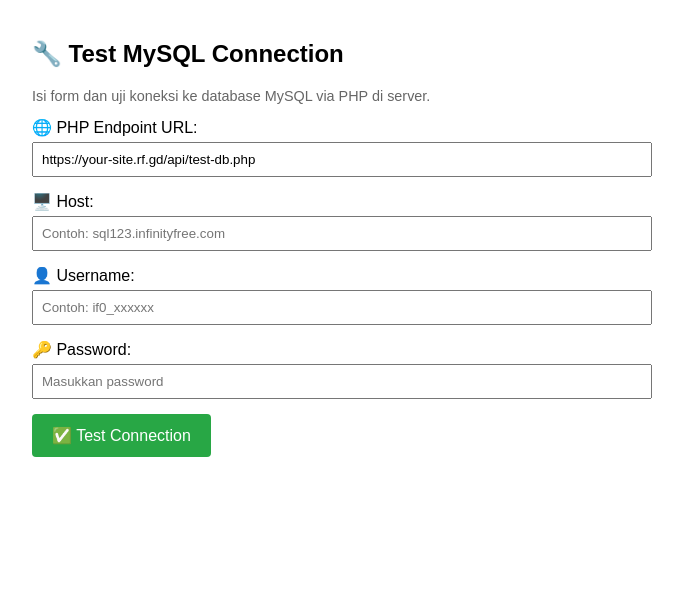
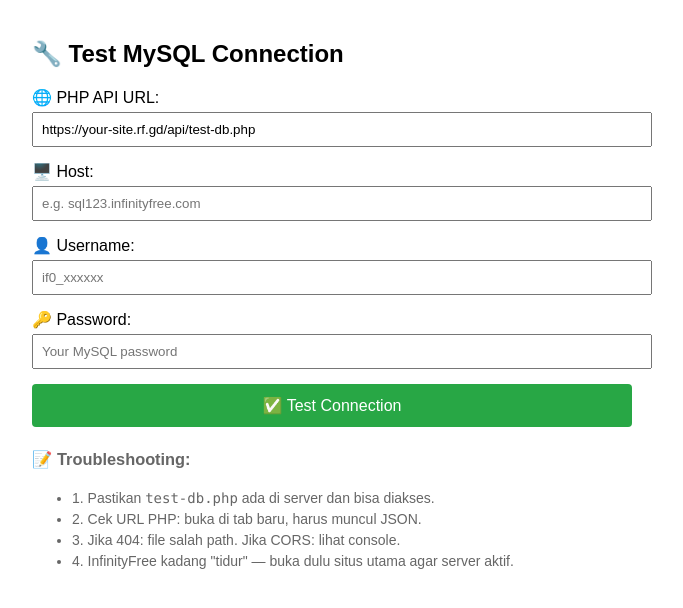
Before and after one commit to shin-meiri/main, a React (Create React App) app: page / in a window 1280 px wide. Shown: the top 608 px of the page, without its empty margins (308-991 px from the left). Built offline with nearby package versions, Linux system fonts and the light colour scheme.

Commit message:
Update DBForm.jsx

```diff
--- a/src/components/DBForm.jsx
+++ b/src/components/DBForm.jsx
@@ -6,11 +6,10 @@ function DBForm() {
     host: '',
     user: '',
     pass: '',
-    endpoint: 'https://your-site.rf.gd/api/test-db.php', // 👈 Input URL
+    phpUrl: 'https://your-site.rf.gd/api/test-db.php', // 👈 tambah input URL
   });
   const [result, setResult] = useState('');
   const [loading, setLoading] = useState(false);
-  const [debug, setDebug] = useState(''); // Info tambahan
 
   const handleChange = (e) => {
     setForm({ ...form, [e.target.name]: e.target.value });
@@ -18,56 +17,32 @@ function DBForm() {
 
   const handleSubmit = async (e) => {
     e.preventDefault();
+    setResult('');
     setLoading(true);
-    setResult('');
-    setDebug('');
-
-    // Validasi URL
-    if (!form.endpoint.startsWith('http')) {
-      setResult('❌ URL endpoint harus dimulai dengan http:// atau https://');
-      setLoading(false);
-      return;
-    }
 
     try {
-      setDebug('🔍 Mengirim request ke: ' + form.endpoint);
-
-      const res = await fetch(form.endpoint, {
+      const res = await fetch(form.phpUrl, {
         method: 'POST',
-        headers: {
-          'Content-Type': 'application/json',
-        },
+        headers: { 'Content-Type': 'application/json' },
         body: JSON.stringify({
           host: form.host,
           user: form.user,
           pass: form.pass,
         }),
-        mode: 'cors', // 👈 Penting untuk CORS
       });
-
-      setDebug(prev => prev + '\n📡 Status HTTP: ' + res.status);
 
       if (!res.ok) {
         throw new Error(`HTTP ${res.status}: ${res.statusText}`);
       }
 
       const data = await res.json();
-      setDebug(prev => prev + '\n📥 Data dari server: ' + JSON.stringify(data));
-
-      if (data.success) {
-        setResult('✅ Connected! ' + (data.server_info ? `MySQL ${data.server_info}` : ''));
-      } else {
-        setResult('❌ Gagal: ' + (data.message || data.error || 'Unknown error'));
-      }
+      setResult(
+        data.success
+          ? `✅ Connected! MySQL: ${data.server_info}`
+          : `❌ Failed: ${data.message}`
+      );
     } catch (err) {
-      console.error('Fetch error:', err);
       setResult(`❌ Error: ${err.message}`);
-      setDebug(prev => prev + '\n🔥 Error: ' + err.message);
-
-      // Detail tambahan
-      if (err.message.includes('Failed to fetch')) {
-        setDebug(prev => prev + '\n💡 Kemungkinan: URL salah, CORS, atau server mati');
-      }
     } finally {
       setLoading(false);
     }
@@ -76,18 +51,15 @@ function DBForm() {
   return (
     <div style={{ padding: '20px', fontFamily: 'Arial', maxWidth: '600px', margin: '0 auto' }}>
       <h2>🔧 Test MySQL Connection</h2>
-      <p style={{ fontSize: '0.9em', color: '#666' }}>
-        Isi form dan uji koneksi ke database MySQL via PHP di server.
-      </p>
 
       <form onSubmit={handleSubmit}>
-        {/* Input Endpoint */}
+        {/* PHP URL Input */}
         <div style={{ marginBottom: '15px' }}>
-          <label>🌐 PHP Endpoint URL:</label>
+          <label>🌐 PHP API URL:</label>
           <input
             type="url"
-            name="endpoint"
-            value={form.endpoint}
+            name="phpUrl"
+            value={form.phpUrl}
             onChange={handleChange}
             placeholder="https://yoursite.rf.gd/api/test-db.php"
             required
@@ -103,7 +75,7 @@ function DBForm() {
             name="host"
             value={form.host}
             onChange={handleChange}
-            placeholder="Contoh: sql123.infinityfree.com"
+            placeholder="e.g. sql123.infinityfree.com"
             required
             style={{ width: '100%', padding: '8px', marginTop: '5px' }}
           />
@@ -117,7 +89,7 @@ function DBForm() {
             name="user"
             value={form.user}
             onChange={handleChange}
-            placeholder="Contoh: if0_xxxxxx"
+            placeholder="if0_xxxxxx"
             required
             style={{ width: '100%', padding: '8px', marginTop: '5px' }}
           />
@@ -131,7 +103,7 @@ function DBForm() {
             name="pass"
             value={form.pass}
             onChange={handleChange}
-            placeholder="Masukkan password"
+            placeholder="Your MySQL password"
             style={{ width: '100%', padding: '8px', marginTop: '5px' }}
           />
         </div>
@@ -143,14 +115,15 @@ function DBForm() {
           style={{
             backgroundColor: '#28a745',
             color: 'white',
-            padding: '12px 20px',
+            padding: '12px 24px',
             border: 'none',
             borderRadius: '4px',
+            fontSize: '16px',
             cursor: loading ? 'not-allowed' : 'pointer',
-            fontSize: '16px',
+            width: '100%',
           }}
         >
-          {loading ? '📡 Testing...' : '✅ Test Connection'}
+          {loading ? '🔍 Testing Connection...' : '✅ Test Connection'}
         </button>
       </form>
 
@@ -163,33 +136,24 @@ function DBForm() {
             borderRadius: '4px',
             backgroundColor: result.includes('Connected') ? '#d4edda' : '#f8d7da',
             color: result.includes('Connected') ? '#155724' : '#721c24',
-            border: '1px solid',
-            borderColor: result.includes('Connected') ? '#c3e6cb' : '#f5c6cb',
+            border: '1px solid #c3e6cb',
+            whiteSpace: 'pre-wrap',
           }}
         >
-          <strong>📌 Hasil:</strong> {result}
+          <strong>📌 Result:</strong> {result}
         </div>
       )}
 
-      {/* Debug Info */}
-      {debug && (
-        <div
-          style={{
-            marginTop: '20px',
-            padding: '15px',
-            fontSize: '0.9em',
-            backgroundColor: '#f8f9fa',
-            border: '1px solid #dee2e6',
-            borderRadius: '4px',
-            whiteSpace: 'pre-wrap',
-            color: '#495057',
-          }}
-        >
-          <strong>🔧 Debug Info:</strong>
-          <br />
-          {debug}
-        </div>
-      )}
+      {/* Instructions */}
+      <div style={{ marginTop: '20px', fontSize: '14px', color: '#666', lineHeight: '1.5' }}>
+        <h3>📝 Troubleshooting:</h3>
+        <ul>
+          <li>1. Pastikan <code>test-db.php</code> ada di server dan bisa diakses.</li>
+          <li>2. Cek URL PHP: buka di tab baru, harus muncul JSON.</li>
+          <li>3. Jika 404: file salah path. Jika CORS: lihat console.</li>
+          <li>4. InfinityFree kadang "tidur" — buka dulu situs utama agar server aktif.</li>
+        </ul>
+      </div>
     </div>
   );
 }
```
